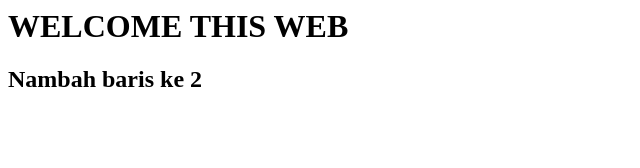
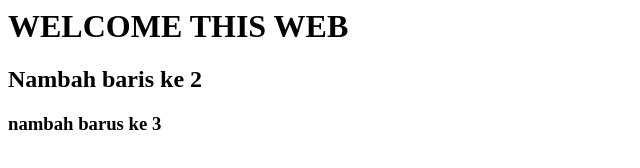
Before and after one commit to annesa123/repo-github, a plain HTML site: page index.html in a window 1280 px wide. Shown: the whole page, without its empty margins (0-640 px from the left). Drawn offline with Linux system fonts and the light colour scheme.

Commit message:
baris ke 3

```diff
--- a/index.html
+++ b/index.html
@@ -1,2 +1,3 @@
 <h1> WELCOME THIS WEB</h1>
 <h2> Nambah baris ke 2 </h2>
+<h3> nambah barus ke 3 </h3>
```
